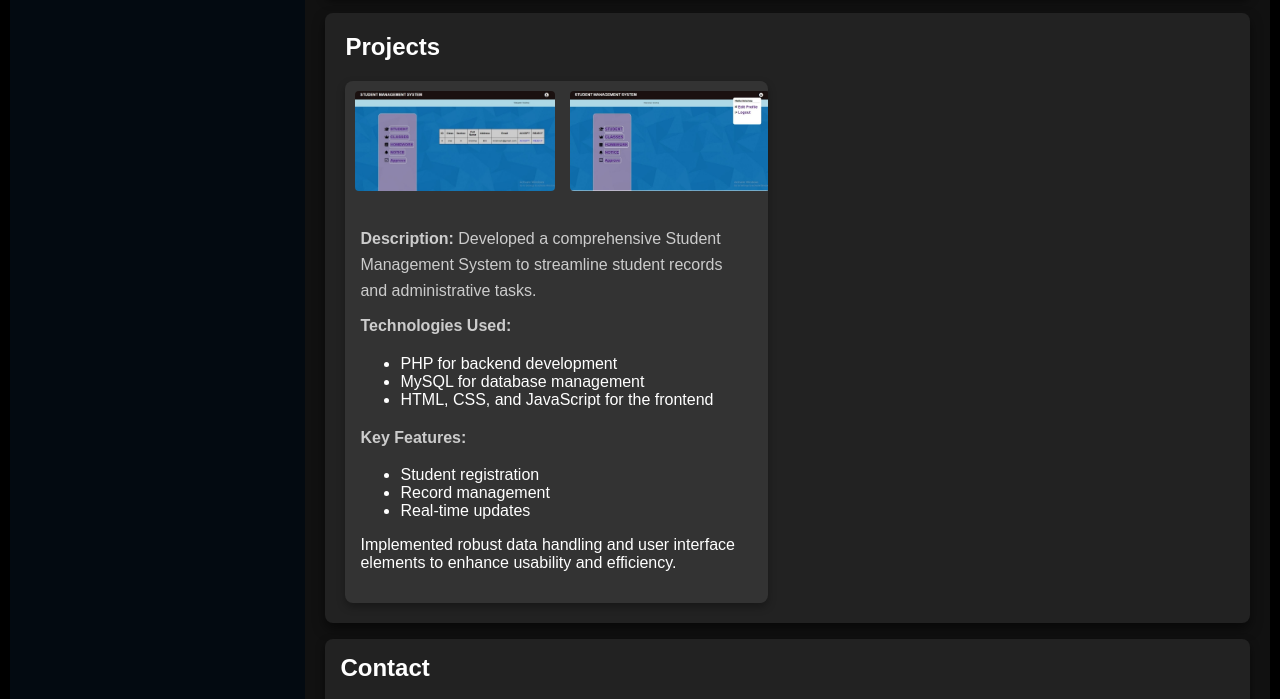
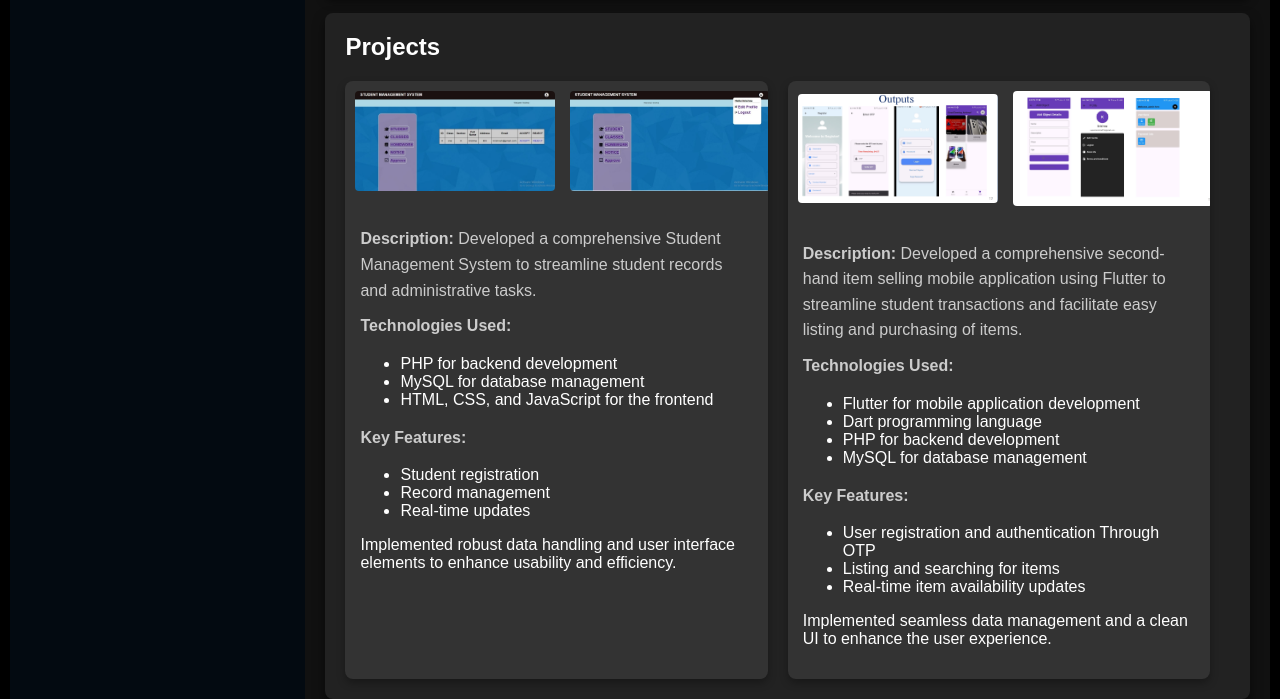
Before and after one commit to sapkotakrishna1/newportfoilo, a plain HTML site: page index.html in a window 1280 px wide. Shown: the part 1025-1724 px from the top of the page. Drawn offline with Linux system fonts and the light colour scheme.

Commit message:
Add files via upload

```diff
--- a/index.html
+++ b/index.html
@@ -18,7 +18,7 @@
 
             <!-- User Image and Contact Info -->
             <div class="image-container">
-                <img src="images/krishna1.1.jpg" alt="Krishna Sapkota" class="about-image">
+                <img src="images/IMG_4912 (1).jpg" alt="Krishna Sapkota" class="about-image">
             </div>
             <div class="contact-info">
                 <div class="info-item">
@@ -158,6 +158,37 @@
                             </p>
                         </div>
                     </div>
+                    <div class="project-item">
+                        <div class="project-images">
+                            <img src="images/Screenshot (11).png" alt="Project Image" class="project-image" onclick="openLightbox(this)">
+                            <img src="images/Screenshot (12).png" alt="Project Image" class="project-image" onclick="openLightbox(this)">
+                            <img src="images/Screenshot (13).png" alt="Project Image" class="project-image" onclick="openLightbox(this)">
+                        </div>
+                        <div class="project-info">
+                            <p class="project-description">
+                                <strong>Description:</strong> Developed a comprehensive second-hand item selling mobile application using Flutter to streamline student transactions and facilitate easy listing and purchasing of items.
+                            </p>
+                            <p class="project-description">
+                                <strong>Technologies Used:</strong>
+                                <ul>
+                                    <li>Flutter for mobile application development</li>
+                                    <li>Dart programming language</li>
+                                    <li>PHP for backend development</li>
+                                <li>MySQL for database management</li>
+                                </ul>
+                            </p>
+                            <p class="project-description">
+                                <strong>Key Features:</strong>
+                                <ul>
+                                    <li>User registration and authentication Through OTP</li>
+                                    <li>Listing and searching for items</li>
+                                    <li>Real-time item availability updates</li>
+                                </ul>
+                                Implemented seamless data management and a clean UI to enhance the user experience.
+                            </p>
+                        </div>
+                    </div>
+
 
                     <!-- Repeat .project-item for more projects -->
                 </div>
```
